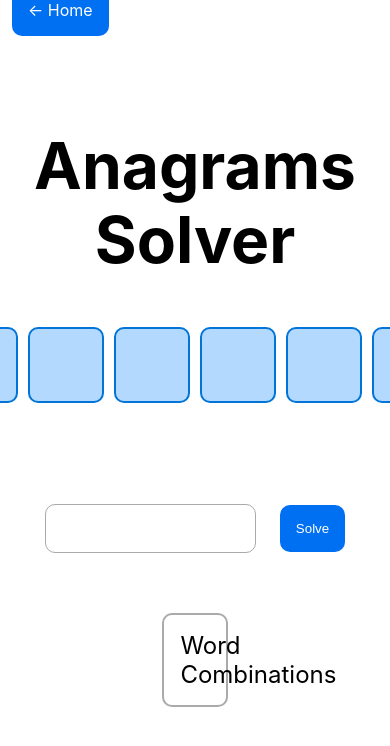
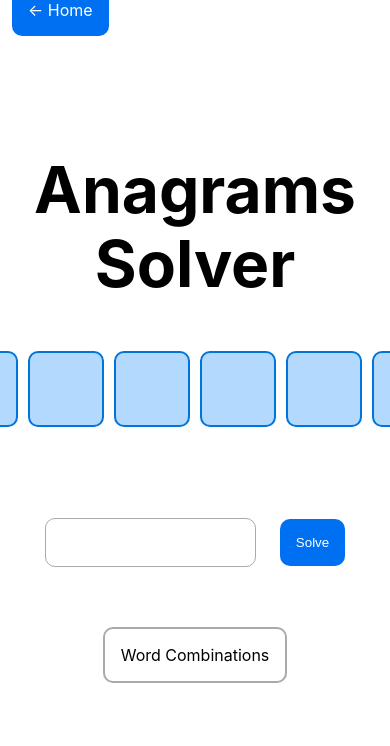
Before and after one commit to sb2bg/gamepigeon-solver, a Next.js app: page /anagrams in a window 390 px wide. Shown: the top 746 px of the page. Built offline with nearby package versions, Linux system fonts and the light colour scheme.

Commit message:
Add font media queries

```diff
--- a/styles/Index.module.css
+++ b/styles/Index.module.css
@@ -87,11 +87,16 @@
 
 .subtitle {
   margin: 3rem;
-  font-size: 1.5rem;
+  font-size: var(--font-lg);
   padding: 1rem;
   border: 2px solid #aaa;
   border-radius: 10px;
-  width: 20%;
+  min-width: 20%;
+  text-align: center;
+}
+
+.info {
+  font-size: var(--font-md);
   text-align: center;
 }
 
@@ -104,11 +109,13 @@
 .word {
   margin: 0.75rem;
   padding: 1rem;
+  font-size: var(--font-md);
   border: 1px solid #aaa;
   border-radius: 10px;
   max-width: 300px;
   text-align: center;
   transition: 200ms;
+  max-width: 100%;
 }
 
 .word:hover {
--- a/styles/globals.css
+++ b/styles/globals.css
@@ -1,3 +1,17 @@
+:root {
+  --font-sm: 0.5rem;
+  --font-md: 0.75rem;
+  --font-lg: 1rem;
+}
+
+@media (min-width: 768px) {
+  :root {
+    --font-sm: 0.75rem;
+    --font-md: 1rem;
+    --font-lg: 1.25rem;
+  }
+}
+
 html,
 body {
   padding: 0;
```
